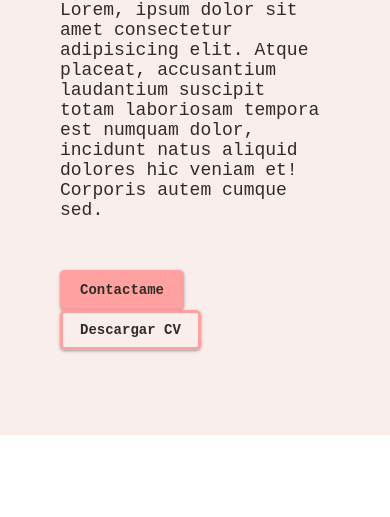
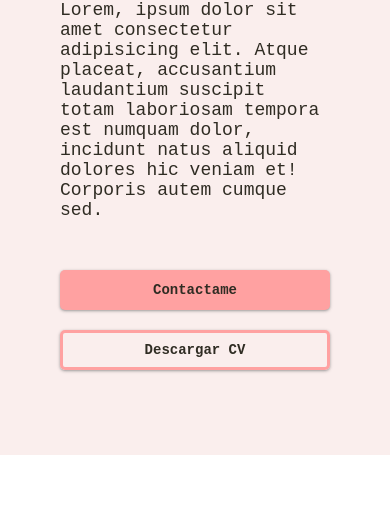
Before and after one commit to camilasilvab/my_portfolio, a website built with Vite: page index.html in a window 390 px wide. Shown: the part 294-811 px from the top of the page. Built offline with nearby package versions, Linux system fonts and the light colour scheme; a web font is replaced by a local one.

Commit message:
Arregle algunos errores en la version mobile

```diff
--- a/index.html
+++ b/index.html
@@ -44,8 +44,11 @@
     <h1>Camila Silva</h1>
     <h2>Desarrolladora Frontend</h2>
     <p>Lorem, ipsum dolor sit amet consectetur adipisicing elit. Atque placeat, accusantium laudantium suscipit totam laboriosam tempora est numquam dolor, incidunt natus aliquid dolores hic veniam et! Corporis autem cumque sed.</p>
-    <button class="contact button-shadow">Contactame</button>
-    <button class="download button-shadow">Descargar CV</button>
+    <div class="header-btns">
+      <button class="contact button-shadow">Contactame</button>
+      <button class="download button-shadow">Descargar CV</button>
+    </div>
+
   </header>
 
   <main class="main-section desktop-version">
--- a/src/style.css
+++ b/src/style.css
@@ -95,6 +95,12 @@ blockquote:before, blockquote:after, q:before, q:after {
   font-size: 1.8rem;
 }
 
+.header-btns {
+  display: flex;
+  flex-direction: column;
+  gap: 20px ;
+}
+
 .contact {
   padding: 12px 20px;
   border-radius: 5px;
@@ -103,7 +109,6 @@ blockquote:before, blockquote:after, q:before, q:after {
   font-weight: 700;
   color: var(--black);
   background-color: var(--red-solf);
-  margin-right: 22px;
 }
 
 .contact:hover {
@@ -114,7 +119,6 @@ blockquote:before, blockquote:after, q:before, q:after {
 .download {
   padding: 12px 20px;
   border-radius: 5px;
-  margin-right: 22px;
   font-family: var(--tipo-principal);
   font-size: 1.4rem;
   font-weight: 700;
@@ -184,13 +188,10 @@ blockquote:before, blockquote:after, q:before, q:after {
 
 .projects {
   display: grid;
-  grid-template-columns: repeat(auto-fill,minmax(320px,1fr));
+  grid-template-columns: repeat(auto-fill,minmax(280px,1fr));
   gap: 45px;
-
-
+  justify-content: center;
 }
-
-
 
 .card-projects {
   padding: 22px 26px;
```
